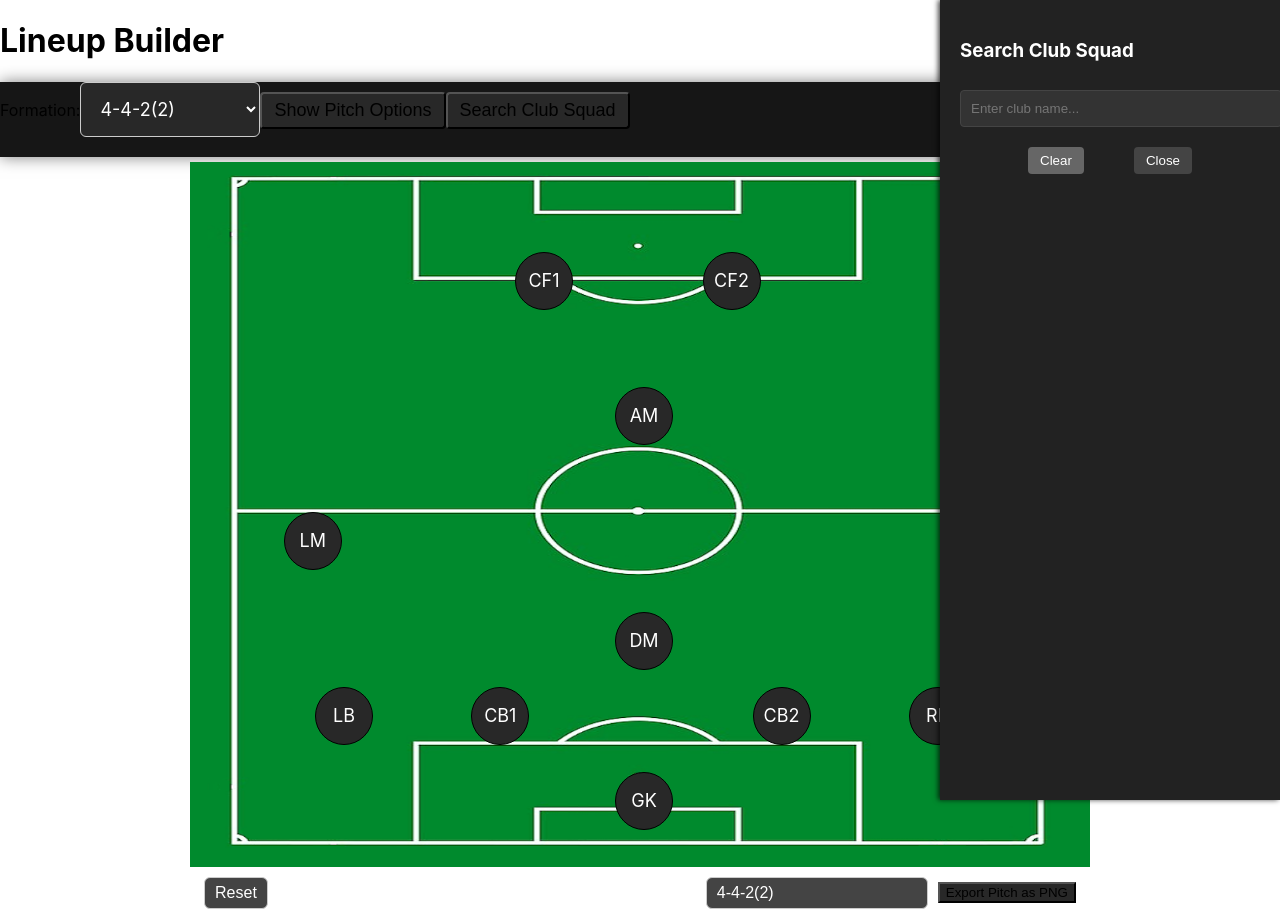
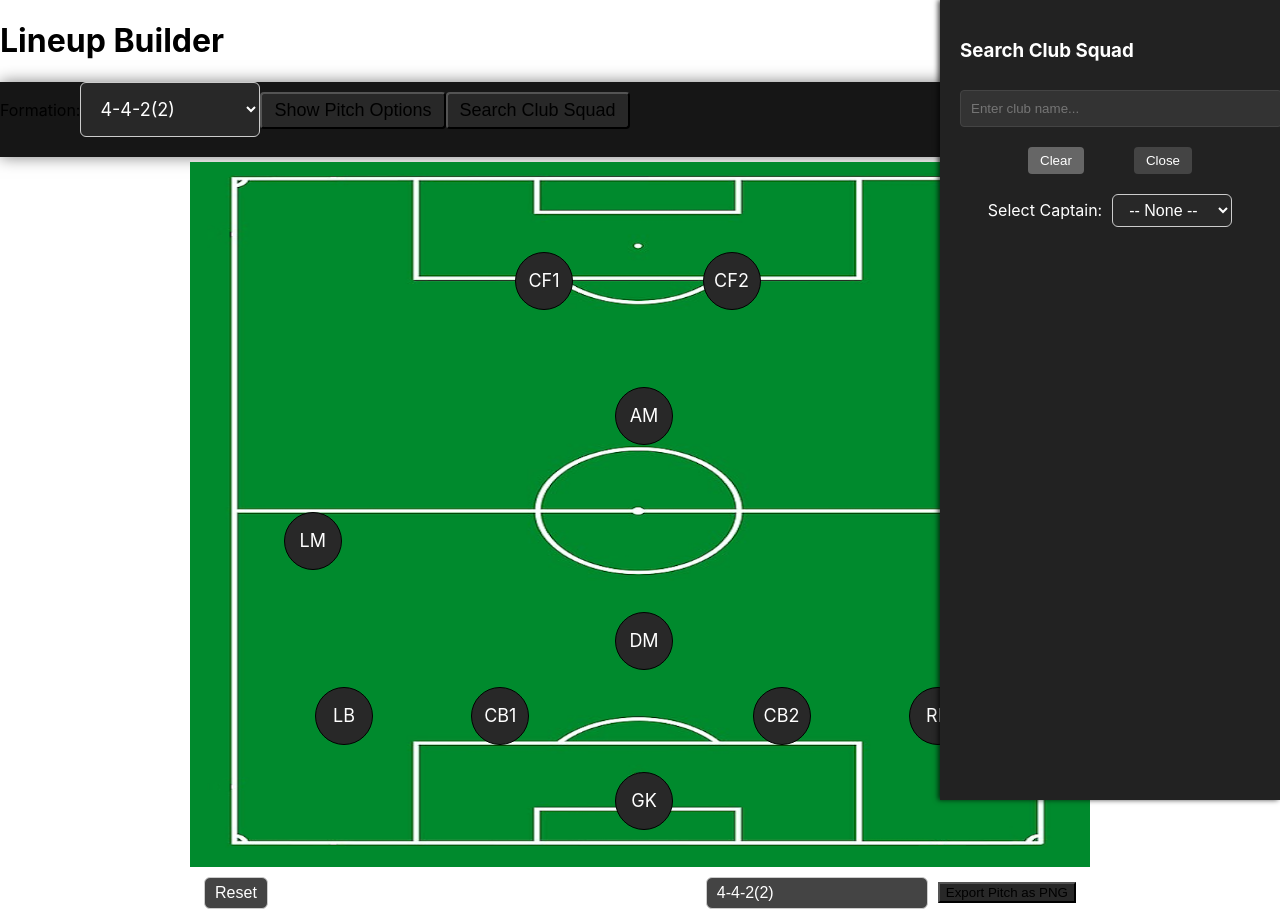
Before and after one commit to NyanZak/FootballLineupBuilder, a React (Create React App) app: page / in a window 1280 px wide. Both pictures are taken after a click on the button "Search Club Squad". Built offline with nearby package versions, Linux system fonts and the light colour scheme.

Commit message:
Added a captain option to Sidebar (gives position a yellow Captain circle)

```diff
--- a/src/App.js
+++ b/src/App.js
@@ -1,6 +1,7 @@
 import React, { useState } from "react";
 import Pitch from "./components/Pitch";
 import FormationSelector from "./components/FormationSelector";
+import FormationLayouts from "./components/FormationLayouts";
 import "./App.css";
 import headerImg from "./assets/header.png";
 import { DndProvider } from "react-dnd";
@@ -10,6 +11,7 @@ import teamColors from "./teamColors";
 function App() {
   const [formation, setFormation] = useState("4-4-2(2)");
   const [players, setPlayers] = useState({});
+  const [captain, setCaptain] = useState(null);
 
   const [showSquadSearch, setShowSquadSearch] = useState(false);
   const [showPitchOptions, setShowPitchOptions] = useState(false);
@@ -107,6 +109,8 @@ function App() {
           teamColor={teamColor}
           clubName={clubName}
           pitchStyle={pitchStyle}
+          captain={captain}
+          setCaptain={setCaptain}
         />
 
         {/* Sidebar for Pitch Options */}
@@ -284,6 +288,35 @@ function App() {
     Close
   </button>
 </div>
+{/* Add captain dropdown */}
+        <div style={{ margin: "20px auto", textAlign: "center" }}>
+          <label htmlFor="captain-select" style={{ marginRight: "10px" }}>
+            Select Captain:
+          </label>
+          <select
+            id="captain-select"
+            value={captain || ""}
+            onChange={(e) => setCaptain(e.target.value || null)}
+            style={{
+              padding: "6px 12px",
+              fontSize: "16px",
+              borderRadius: "6px",
+              border: "1px solid #ccc",
+              backgroundColor: "#282828",
+              color: "white",
+              minWidth: "120px",
+              cursor: "pointer",
+            }}
+          >
+            <option value="">-- None --</option>
+            {FormationLayouts[formation]?.map(({ pos }) => (
+              <option key={pos} value={pos}>
+                {pos}
+              </option>
+            ))}
+          </select>
+        </div>
+
   </div>
 )}
       </div>
--- a/src/components/Pitch.js
+++ b/src/components/Pitch.js
@@ -135,11 +135,8 @@ return (
   );
 }
 
-
-
-
   // Pitch component
-export default function Pitch({ formation, players, updatePlayer, pitchHue, teamColor, clubName, pitchStyle}) {
+export default function Pitch({ formation, players, updatePlayer, pitchHue, teamColor, clubName, pitchStyle, captain, setCaptain,}) {
   const [editingPositions, setEditingPositions] = useState([]);
 const [filename, setFilename] = useState(formation);
 const lastFormationRef = useRef(formation);
@@ -407,6 +404,29 @@ const handleMouseDown = (pos) => (e) => {
         onMouseDown={handleMouseDown(pos)}
       >
         {pos}
+{/* Add Captain Badge */}
+        {pos === captain && (
+          <div
+            style={{
+              position: "absolute",
+              bottom: "4px",
+              right: "-5px",
+              backgroundColor: "#FFD700",
+              color: "#000",
+              borderRadius: "50%",
+              width: "18px",
+              height: "18px",
+              fontSize: "12px",
+              fontWeight: "bold",
+              lineHeight: "18px",
+              textAlign: "center",
+              pointerEvents: "none",
+              userSelect: "none",
+            }}
+          >
+            C
+          </div>
+        )}
       </div>
 
 {editingPositions.includes(pos) && (
@@ -490,5 +510,4 @@ const handleMouseDown = (pos) => (e) => {
 </div>
     </>
   );
-
 }
```
